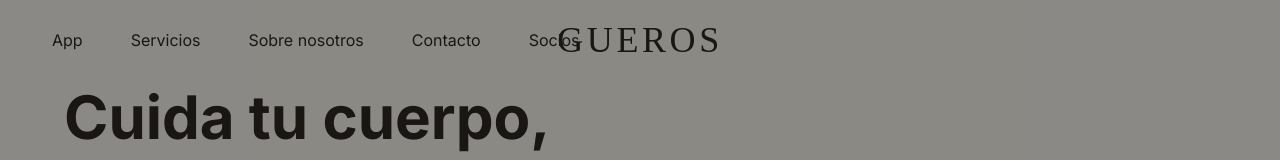
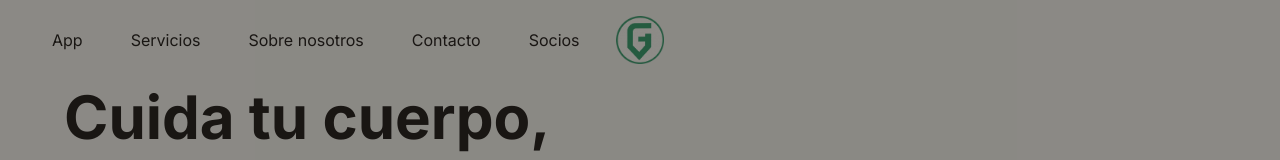
Before and after one commit to DaniGuerrero28/gueros.fit, a Next.js app: page / in a window 1280 px wide. Shown: the top 160 px of the page. Built offline with nearby package versions, Linux system fonts and the light colour scheme.

Commit message:
Change GUEROS text to logo in header

```diff
--- a/src/app/components/Header.js
+++ b/src/app/components/Header.js
@@ -2,6 +2,7 @@
 
 import { useState } from 'react';
 import { Menu, X } from 'lucide-react';
+import Image from "next/image";
 
 export default function Header() {
   const [isOpen, setIsOpen] = useState(false);
@@ -45,15 +46,27 @@ export default function Header() {
       </div>
 
       {/* Logo centrado */}
-      <div className={`absolute left-1/2 top-1/2 transform -translate-x-1/2 -translate-y-1/2 z-50 hover:scale-110 transition-all ${isOpen ? 'text-black' : 'text-foreground'}`}>
+      <div
+        className={`absolute left-1/2 top-1/2 -translate-x-1/2 -translate-y-1/2 z-50 hover:scale-110 transition-all ${
+          isOpen ? "opacity-80" : "opacity-100"
+        }`}
+      >
         <a
           href="/"
-          className={`font-extralight text-4xl uppercase tracking-widest transition-colors duration-300 `}
-          style={{ pointerEvents: 'auto', fontFamily: "'sans-serif" }}
+          style={{ pointerEvents: "auto" }}
+          className="transition-all duration-300"
         >
-          GUEROS
+          <Image
+            src="/images/logo.png"
+            alt="Gueros Logo"
+            width={160}         // valores “base” para Next
+            height={40}
+            className="h-10 w-auto md:h-12 object-contain" // aquí mandas tú el tamaño real
+            priority
+          />
         </a>
       </div>
+
 
       {/* Mobile dropdown */}
       {isOpen && (
```
